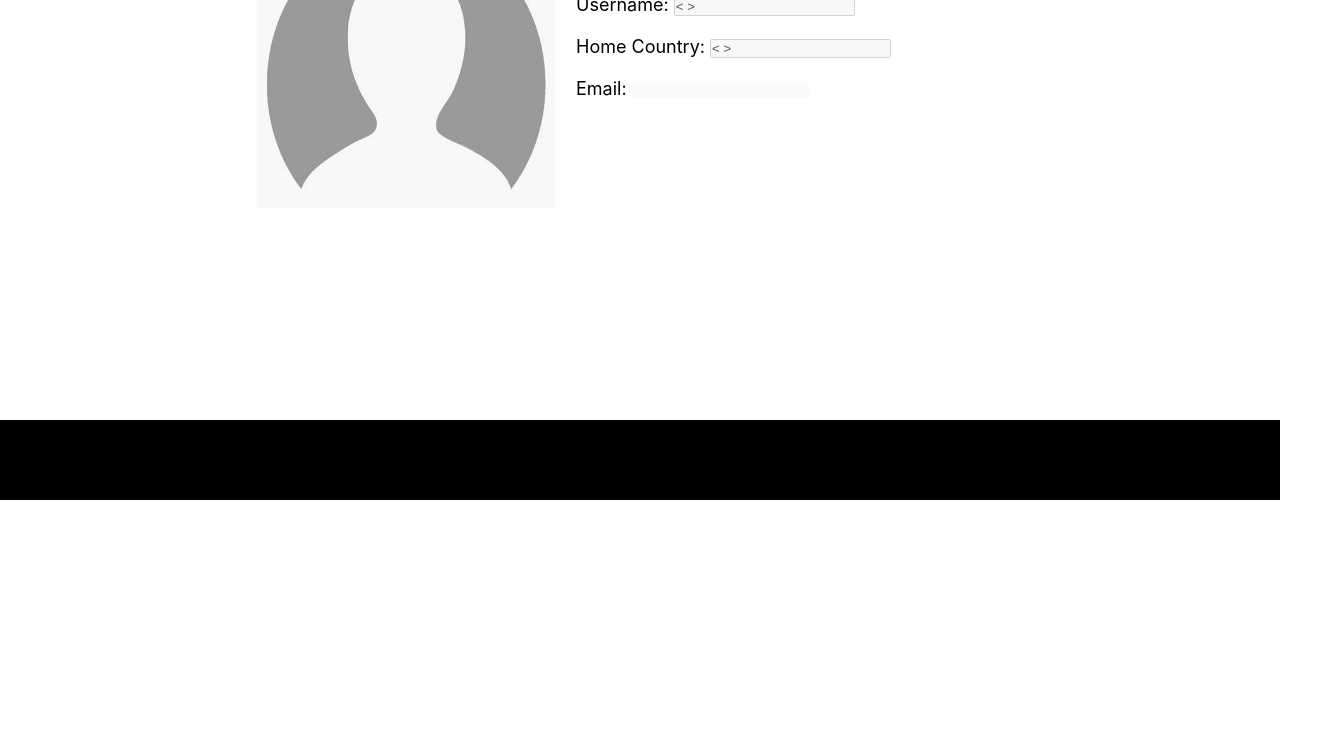
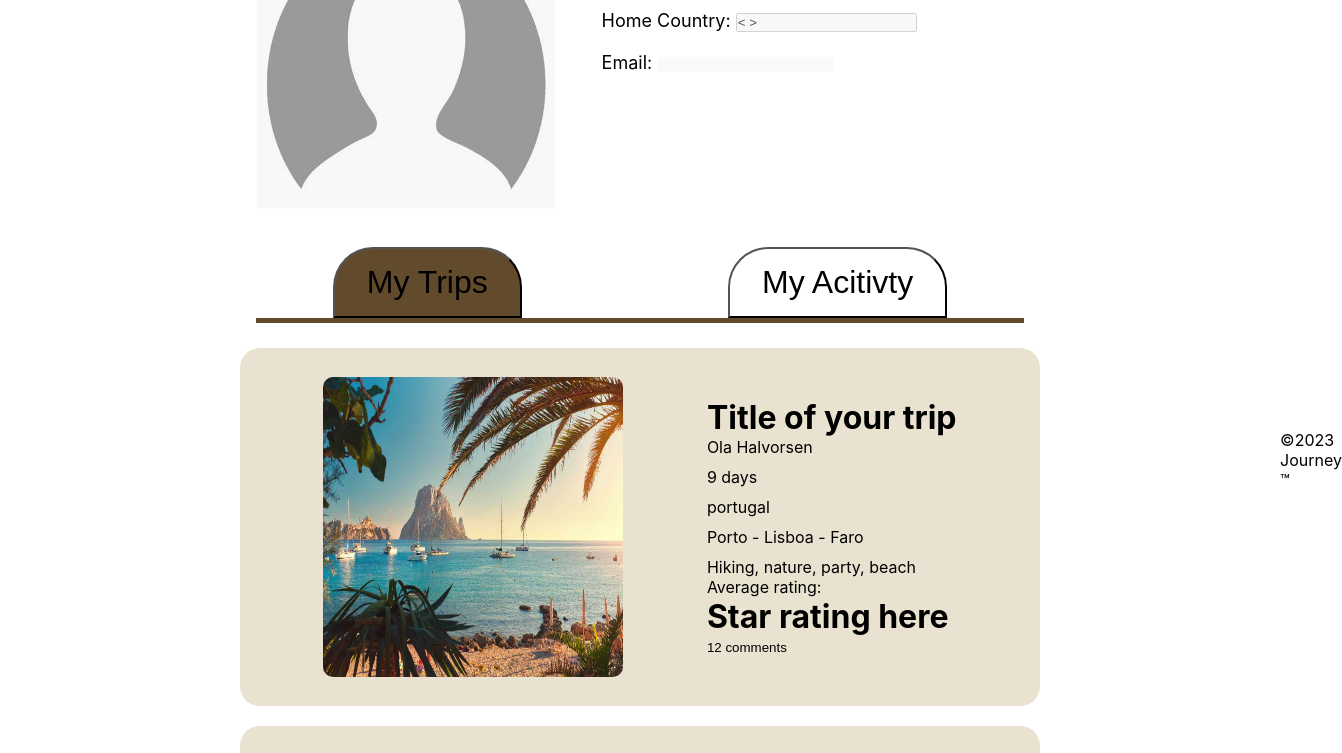
Before and after one commit to Zafewood/Journey, a React (Create React App) app in the folder journey_frontend/: page /profile in a window 1280 px wide. Shown: the part 300-1053 px from the top of the page, 1342 px wide, since content can reach past the window. Before the commit the page ends 800 px from the top, so only its background shows below. Built offline with nearby package versions, Linux system fonts and the light colour scheme.

Commit message:
Made tabs for trips and activity
For now they show the same feed, different states need to be made

```diff
--- a/journey_frontend/src/components/NavBar.jsx
+++ b/journey_frontend/src/components/NavBar.jsx
@@ -24,7 +24,7 @@ function NavBar({ currentUser }) {
                 </li>
                 <li>
                 <button className="my-journey-btn">
-                    <Link class="test" to={currentUser ? '/' : '/loginpage'}>
+                    <Link class="test" to={currentUser ? '/profile' : '/loginpage'}>
                         {currentUser ? currentUser.email : 'Logg inn'}
                     </Link></button>
                 </li>
--- a/journey_frontend/src/pages/Profile.jsx
+++ b/journey_frontend/src/pages/Profile.jsx
@@ -1,7 +1,8 @@
-import React from 'react'
+import React, { useState } from 'react'
 import { Link } from 'react-router-dom';
 import '../styles/Profile.css';
 import User_picture from '../assets/default_user.jpeg';
+import TripsCard from '../components/Trips/TripsCard'
 
 function Profile({currentUser}) {
 
@@ -24,9 +25,36 @@ function Profile({currentUser}) {
     homecountryinput.style.borderWidth = '0px'
   };
 
+  const [tripbuttoncolor, setTripButtonColor] = useState('#624b2d ');
+  const [activitybuttoncolor, setActivityButtonColor] = useState('white');
+  const [tripbuttonstate, setTripButtonState] = useState(true);
+  const [acitvitybuttonstate, setActivityButtonState] = useState(false);
+
+  const handleTripButton = () => {
+    if (tripbuttonstate) {}
+      else{
+        setTripButtonState(true)
+        setTripButtonColor('#624b2d')
+        setActivityButtonState(false)
+        setActivityButtonColor('white')
+      }
+    };
+
+  const handleActivityButton = () => {
+    if (acitvitybuttonstate) {}
+      else{
+        setActivityButtonState(true)
+        setActivityButtonColor('#624b2d')
+        setTripButtonState(false)
+        setTripButtonColor('white')
+      }
+    };
+
+
   return(
     <>
     <h1 id='header'>Your Profile</h1>
+    <div id='profile'>
     <div id='image'>
       <img src={User_picture} alt="User_picture" width='300' height='300'/>
     </div>
@@ -37,8 +65,18 @@ function Profile({currentUser}) {
       <p>Home Country:  <input id='home_country' type='text' disabled value='< >'></input></p><br/>
       <p>Email:  <input id='email' type='text' style={{borderWidth:'0px'}} disabled></input></p><br/>
     </div>
-    <div>
-      <h2>My Trips</h2>
+    </div>
+    <div id='tabs'>
+      <button style={{background:tripbuttoncolor}} onClick={handleTripButton} id='lefttab'>My Trips</button>
+      <button style={{background:activitybuttoncolor}} onClick={handleActivityButton} id='righttab'>My Acitivty</button>
+      <div id='h_line'></div>
+    </div>
+    <div id='feed'>
+      <TripsCard></TripsCard>
+      <TripsCard></TripsCard>
+      <TripsCard></TripsCard>
+      <TripsCard></TripsCard>
+      <TripsCard></TripsCard>
     </div>
     </>
     )
--- a/journey_frontend/src/styles/Profile.css
+++ b/journey_frontend/src/styles/Profile.css
@@ -1,7 +1,13 @@
+
 #header{
   text-align: center;
   padding-top: 2%;
   padding-bottom: 5%;
+}
+
+#profile {
+margin-left: 20%;
+margin-right: 20%;
 }
 
 #personal_info p{
@@ -11,15 +17,56 @@
 
 }
 
-
 #image {
-  width: 20%;
-  float: left;
-  margin-left: 20%;
+width:45% ;
+float: left;
 }
 
 #personal_info {
   width: 55%;
   float: right;
   padding-top: 5%;
+  padding-bottom: 20%;
 }
+
+#tabs {
+  float: left;
+  margin-left: 20%;
+  margin-right: 20%;
+  width: 60%;
+}
+
+#lefttab{
+  margin-left: 10%;
+  float: left;
+  border-top-left-radius: 40px;
+  border-top-right-radius: 40px;
+  font-size: 2em;
+  padding: 15px 32px;
+}
+
+#righttab{
+  margin-right: 10%;
+  float: right;
+  border-top-left-radius: 40px;
+  border-top-right-radius: 40px;
+  font-size: 2em;
+  padding: 15px 32px;
+}
+
+#h_line{
+  float: left;
+  border-bottom: 5px solid #624b2d;
+  width: 100%;
+    align-self: center;
+}
+
+#feed {
+  padding-top: 2%;
+  width: 100%;
+  float: left;
+  display: flex;
+  flex-direction: column;
+  gap: 20px;
+
+}
```
